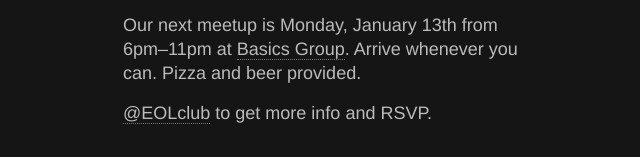
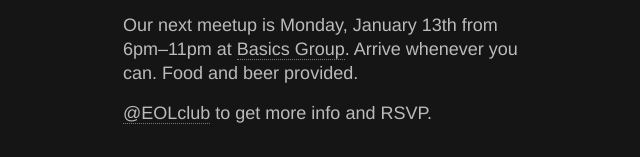
Before and after one commit to dpie/eolclub, a plain HTML site: page index.html in a window 1280 px wide. Shown: the part 718-875 px from the top of the page, 317-957 px from the left. Drawn offline with Linux system fonts and the light colour scheme.

Commit message:
Be more loose about food since we like Harry's

```diff
--- a/index.html
+++ b/index.html
@@ -24,7 +24,7 @@
         Our next meetup is
         Monday, January 13th from 6pm&ndash;11pm
         at <a href='http://basicsgroup.com'>Basics Group</a>.
-        Arrive whenever you can. Pizza and beer provided.
+        Arrive whenever you can. Food and beer provided.
       </p>
       <p>
         <a href="https://twitter.com/EOLclub">@EOLclub</a>
```
